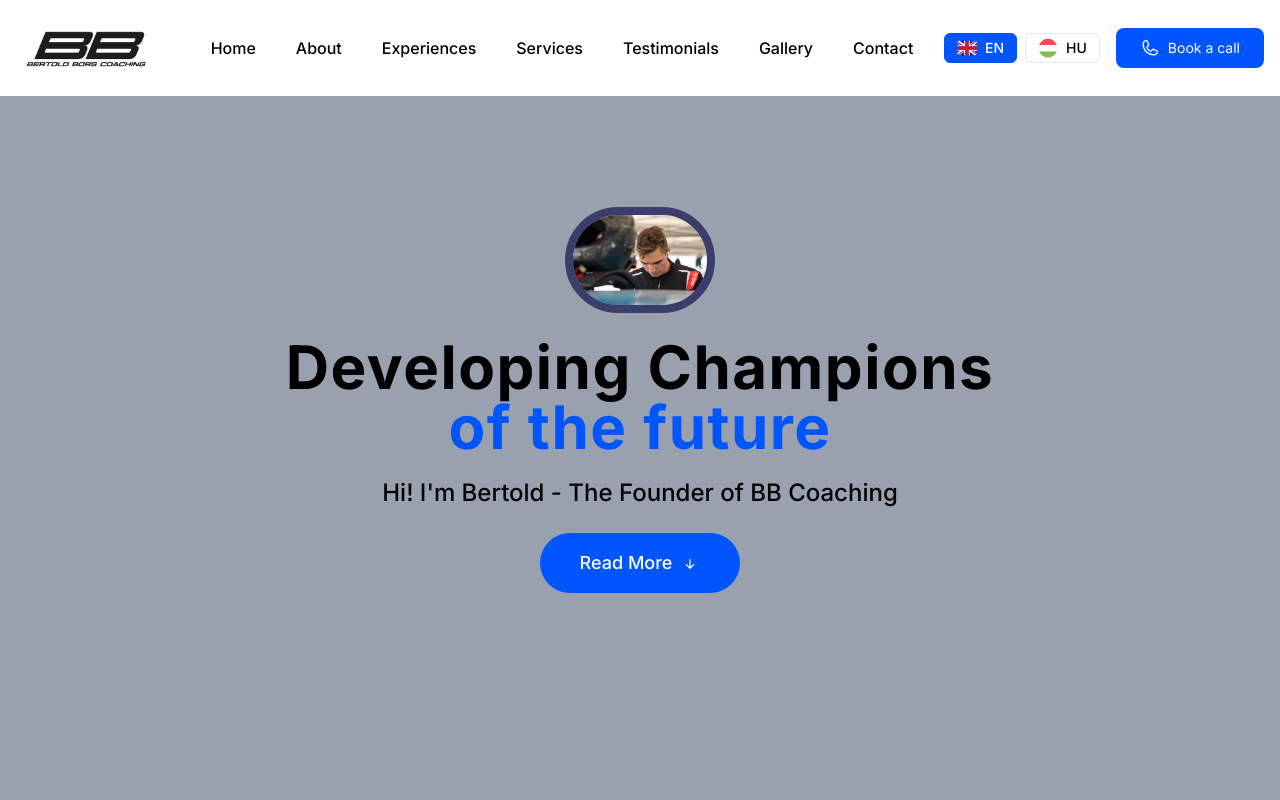
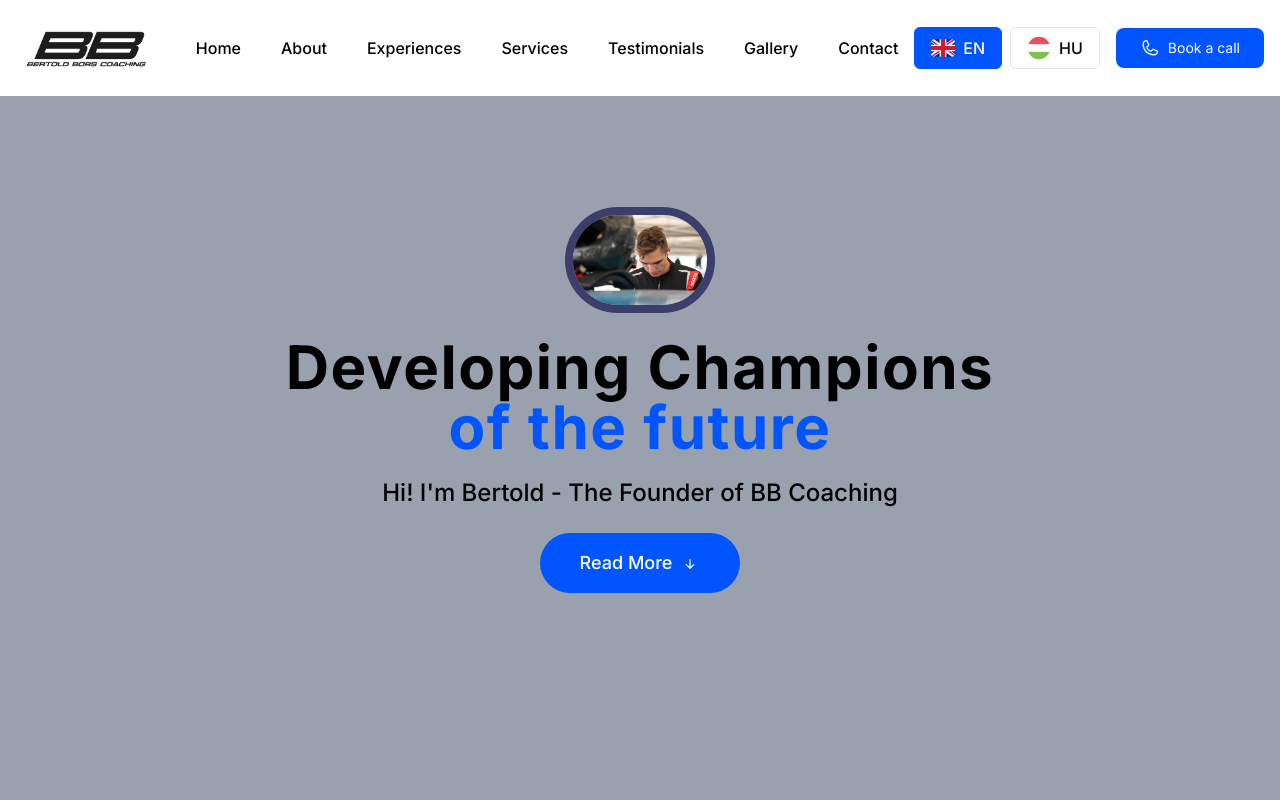
Before and after one commit to dkisb/BBCoaching, a Next.js app: page /en in a window 1280 px wide. Shown: the top 800 px of the page. Built offline with nearby package versions, Linux system fonts and the light colour scheme.

Commit message:
chore: fixed ui on mobiles and ipad sizes

```diff
--- a/app/[locale]/layout.tsx
+++ b/app/[locale]/layout.tsx
@@ -85,7 +85,7 @@ export default async function RootLayout({
   const messages = await getMessages({ locale });
 
   return (
-    <html lang={locale}>
+    <html lang={locale} data-scroll-behavior="smooth">
       <body className={`${font.className} antialiased bg-white`}>
         <NextIntlClientProvider locale={locale} messages={messages}>
           <ResponsiveNav />
--- a/components/Contact/ContactFormClient.tsx
+++ b/components/Contact/ContactFormClient.tsx
@@ -105,6 +105,7 @@ export default function ContactFormClient({ t }: { t: FormT }) {
           placeholder={t.email}
           autoComplete="email"
           className="px-4 py-3.5 mt-6 bg-[#363659] text-white outline-none rounded-md w-full placeholder:text-white/70"
+          suppressHydrationWarning
         />
 
         <label className="sr-only" htmlFor="phone">
--- a/components/Hero/Hero.tsx
+++ b/components/Hero/Hero.tsx
@@ -27,7 +27,6 @@ export default function Hero({ t }: Props) {
           width={150}
           height={150}
           className="rounded-full border-8 border-[#0c0c48aa]"
-          style={{ height: "auto" }}
           priority
         />
 
--- a/components/LanguageSwitcher/LanguageSwitcher.tsx
+++ b/components/LanguageSwitcher/LanguageSwitcher.tsx
@@ -4,7 +4,11 @@ import { useLocale } from "next-intl";
 import Image from "next/image";
 import { usePathname, useRouter, type AppLocale } from "@/i18n/routing";
 
-export default function LanguageSwitcher() {
+type LanguageSwitcherProps = {
+  variant?: "default" | "mobile";
+};
+
+export default function LanguageSwitcher({ variant = "default" }: LanguageSwitcherProps) {
   const locale = useLocale();
   const router = useRouter();
   const pathname = usePathname() || "/";
@@ -16,12 +20,14 @@ export default function LanguageSwitcher() {
         currentLocale={locale}
         pathname={pathname}
         router={router}
+        variant={variant}
       />
       <LangButton
         locale="hu"
         currentLocale={locale}
         pathname={pathname}
         router={router}
+        variant={variant}
       />
     </div>
   );
@@ -32,15 +38,33 @@ function LangButton({
   pathname,
   currentLocale,
   router,
+  variant = "default",
 }: {
   locale: AppLocale;
   pathname: string;
   currentLocale: string;
   router: ReturnType<typeof useRouter>;
+  variant?: "default" | "mobile";
 }) {
   const flag = `/images/${locale}.svg`;
   const label = locale.toUpperCase();
   const isActive = locale === currentLocale;
+
+  const getButtonClasses = () => {
+    if (variant === "mobile") {
+      return `flex items-center space-x-2 px-3 py-1 md:px-4 md:py-2 rounded-md text-sm md:text-base font-medium border transition-all ${
+        isActive
+          ? "bg-white text-[#0055ff] border-white cursor-default"
+          : "text-white border-white/50 hover:bg-white/10"
+      }`;
+    }
+
+    return `flex items-center space-x-2 px-3 py-1 md:px-4 md:py-2 rounded-md text-sm md:text-base font-medium border transition-all ${
+      isActive
+        ? "bg-[#0055ff] text-white border-[#0055ff] cursor-default pointer-events-none"
+        : "text-black border-gray-200 hover:bg-gray-100"
+    }`;
+  };
 
   return (
     <button
@@ -48,16 +72,12 @@ function LangButton({
       onClick={() => {
         if (!isActive) router.replace({ pathname }, { locale });
       }}
-      className={`flex items-center space-x-2 px-3 py-1 rounded-md text-sm font-medium border transition-all ${
-        isActive
-          ? "bg-[#0055ff] text-white border-[#0055ff] cursor-default pointer-events-none"
-          : "text-black border-gray-200 hover:bg-gray-100"
-      }`}
+      className={getButtonClasses()}
       aria-current={isActive ? "page" : undefined}
       aria-disabled={isActive}
       title={isActive ? `Current language: ${label}` : `Switch to ${label}`}
     >
-      <Image src={flag} alt={`${label} flag`} width={20} height={20} />
+      <Image src={flag} alt={`${label} flag`} width={20} height={20} className="md:w-6 md:h-6" />
       <span>{label}</span>
     </button>
   );
--- a/components/Navbar/MobileNav.tsx
+++ b/components/Navbar/MobileNav.tsx
@@ -49,7 +49,7 @@ export default function MobileNav({ showNav, closeNav }: Props) {
         </button>
 
         <div className="px-12 mb-6">
-          <LanguageSwitcher />
+          <LanguageSwitcher variant="mobile" />
         </div>
 
         <ul>
--- a/components/Navbar/Navbar.tsx
+++ b/components/Navbar/Navbar.tsx
@@ -55,7 +55,7 @@ export default function Navbar({ openNav }: Props) {
               alt="BB Coaching logo"
               width={180}
               height={180}
-              className="w-full h-full object-contain"
+              className="object-contain"
               priority
             />
           </a>
--- a/components/Resume/ResumeCard.tsx
+++ b/components/Resume/ResumeCard.tsx
@@ -27,6 +27,7 @@ export default function ResumeCard({
             width={80}
             height={80}
             className="object-contain w-16 h-16 sm:w-20 sm:h-20"
+            style={{ width: "auto", height: "auto" }}
             sizes="80px"
             priority={false}
           />
--- a/components/Testimonials/TestimonialCard.tsx
+++ b/components/Testimonials/TestimonialCard.tsx
@@ -34,6 +34,7 @@ export default function TestimonialCard({
           width={80}
           height={80}
           className="object-cover object-top w-full h-full"
+          style={{ width: "auto", height: "auto" }}
           loading="lazy"
         />
       </div>
```
